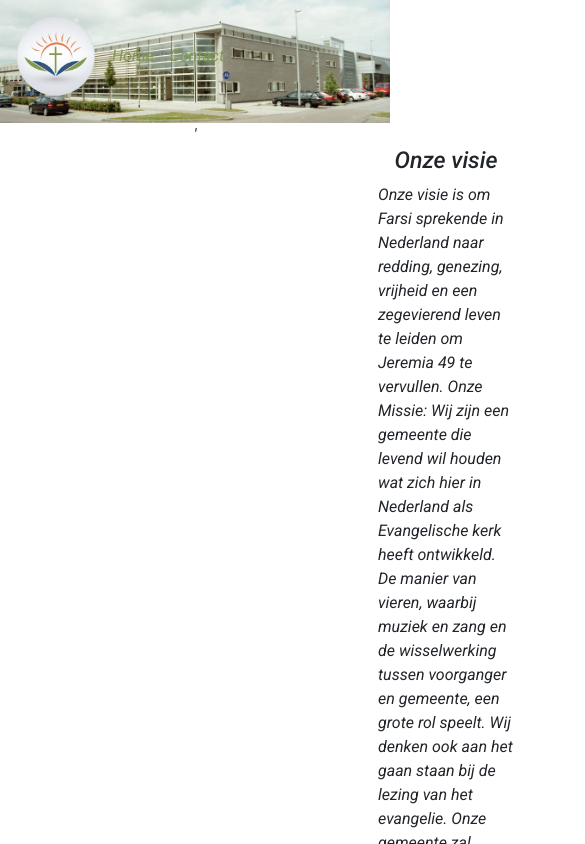
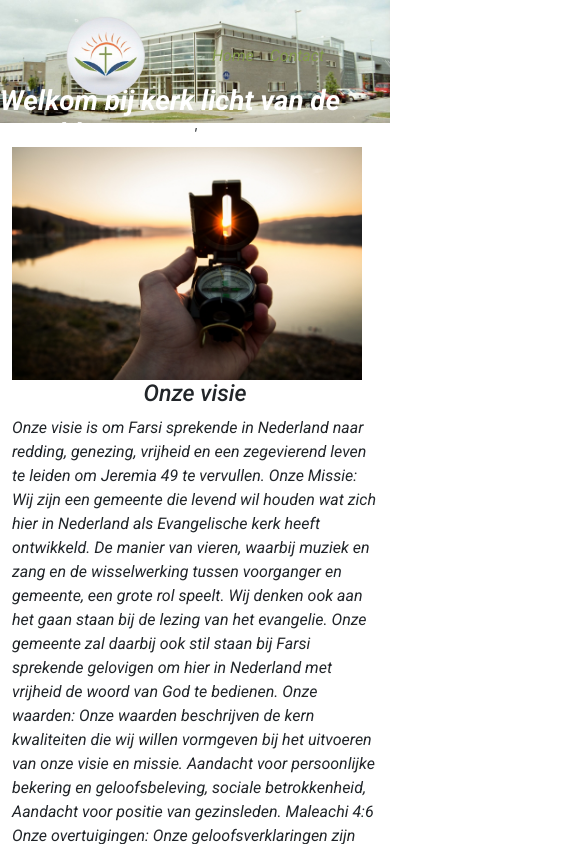
Before and after one commit to Melor-IT/Licht-Wereld-Kerk, a React (Create React App) app: page / in a window 390 px wide. Shown: the top 844 px of the page, 585 px wide, since content can reach past the window. Built offline with nearby package versions, Linux system fonts and the light colour scheme.

Commit message:
mobile styling

```diff
--- a/src/style/main.css
+++ b/src/style/main.css
@@ -48,6 +48,7 @@ body {
 header {
   display: flex;
   justify-content: space-around;
+  width: 100%;
 }
 
 header {
@@ -126,6 +127,7 @@ footer .contact span {
 
 footer .contact span:hover {
   color: #839a4c;
+  width: 100%;
 }
 
 .home {
@@ -202,3 +204,16 @@ footer .contact span:hover {
 .icon-youtube:before {
   content: "\ea9d";
 }
+
+@media only screen and (max-width: 78em) {
+  footer {
+    flex-direction: column;
+  }
+
+  .home .clo {
+    flex-direction: column;
+  }
+  .home .text {
+    top: 3em;
+  }
+}
```
